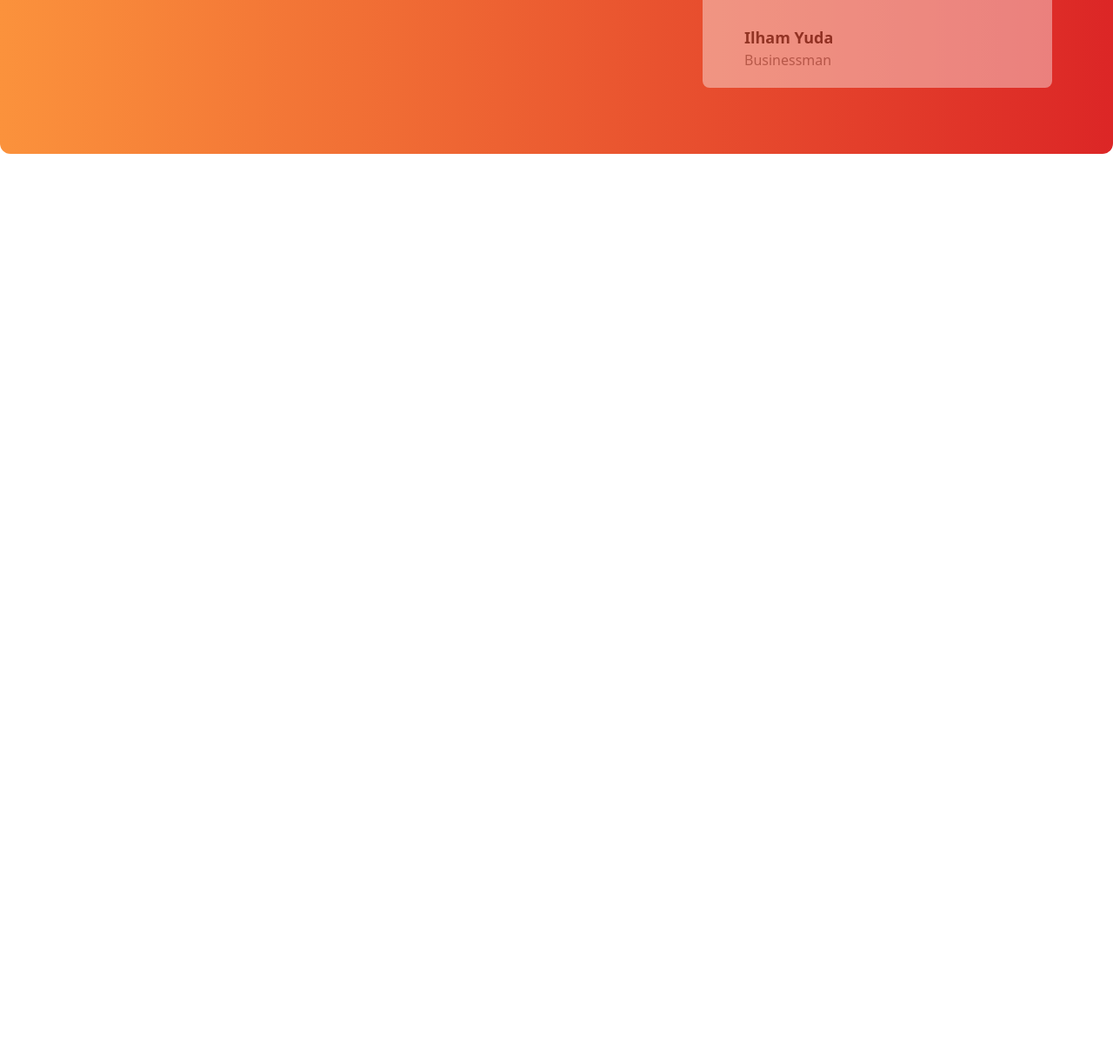
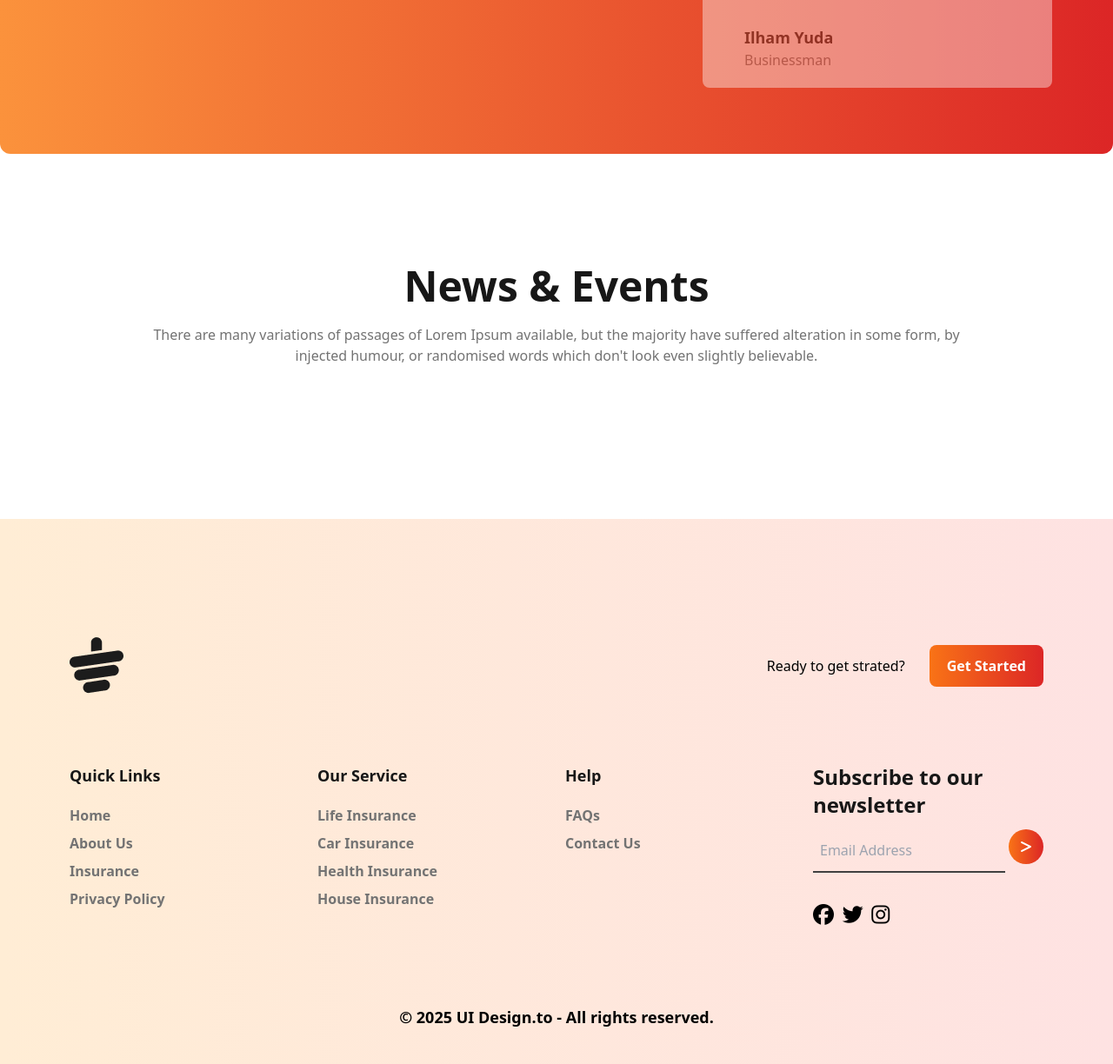
Before and after one commit to Ibrahim-Roni/tea-house-by-tailwind, a plain HTML site: page index.html in a window 1280 px wide. Shown: the part 2672-3896 px from the top of the page at 87% size. Before the commit the page ends 2945 px from the top, so only its background shows below. Drawn offline with nearby package versions, Linux system fonts and the light colour scheme.

Commit message:
added the footer section

```diff
--- a/index.html
+++ b/index.html
@@ -180,7 +180,109 @@
                 </div>
             </div>
           </section>
+
+          <!-- News & Events Section -->
+          <section class="mb-24 py-8">
+            <!-- Title Section -->
+            <div class="text-center w-9/12 mx-auto">
+              <h1 class=" text-5xl font-extrabold mb-5 text-neutral-900">News & Events</h1>
+              <p class="text-neutral-500 mb-12">There are many variations of passages of Lorem Ipsum available, but the majority have suffered alteration in some form, by injected humour, or randomised words which don't look even slightly believable.</p>
+          </div>
+            <!-- Image Section -->
+            <div></div>
+          </section>
     </main>
+
+
+    <!-- Footer -->
+     <footer class="bg-gradient-to-r from-orange-100 to-red-100 py-10 px-5 md:px-20">
+      <div class="container mx-auto mt-24">
+        <!-- Footer Heading -->
+         <div class="mb-8 flex justify-between">
+          <div class="">
+            <img src="./images/cup.png" alt="">
+          </div>
+          <div class="flex items-center gap-7">
+            <h3>Ready to get strated?</h3>
+            <button class="bg-gradient-to-r from-orange-500 to-red-600 text-white rounded-lg px-5 py-3 font-bold">Get Started</button>
+          </div>
+         </div>
+         <!-- Footer links -->
+          <div class="grid grid-cols-1 md:grid-cols-2 lg:grid-cols-4 gap-5">
+
+            <!-- First Column -->
+            <div class="mt-12">
+              <h4 class="text-lg font-bold text-neutral-900 mb-3">Quick Links</h4>
+              <ul class="my-5 text-neutral-500 font-semibold">
+                <li class="my-2">
+                  <a class="hover:text-red-600" href="#">Home</a>
+                </li>
+                <li class="my-2">
+                  <a class="hover:text-red-600" href="#">About Us</a>
+                </li>
+                <li class="my-2">
+                  <a class="hover:text-red-600" href="#">Insurance</a>
+                </li>
+                <li class="my-2">
+                  <a class="hover:text-red-600" href="#">Privacy Policy</a></li>
+              </ul>
+            </div>
+
+            <!-- Second Column -->
+            <div class="mt-12">
+              <h4 class="text-lg font-bold text-neutral-900 mb-3">Our Service</h4>
+              <ul class="my-5 text-neutral-500 font-semibold">
+                <li class="my-2">
+                  <a class="hover:text-orange-600" href="#">Life Insurance</a>
+                </li>
+                <li class="my-2">
+                  <a class="hover:text-orange-600" href="#">Car Insurance</a>
+                </li>
+                <li class="my-2">
+                  <a class="hover:text-orange-600" href="#">Health Insurance</a>
+                </li>
+                <li class="my-2">
+                  <a class="hover:text-orange-600" href="#">House Insurance</a></li>
+              </ul>
+            </div>
+
+            <!-- Third Column -->
+            <div class="mt-12">
+              <h4 class="text-lg font-bold text-neutral-900 mb-3">Help</h4>
+              <ul class="my-5 text-neutral-500 font-semibold">
+                <li class="my-2">
+                  <a class="hover:text-red-600" href="#">FAQs</a>
+                </li>
+                <li class="my-2">
+                  <a class="hover:text-red-600" href="#">Contact Us</a>
+                </li>
+              </ul>
+            </div>
+
+            <!-- Forth Column -->
+            <div class="mt-12">
+              <h4 class="text-2xl font-bold text-neutral-900 mb-3">Subscribe to our <br> newsletter</h4>
+              <div class="flex flex-col space-y-2">
+                <div class="flex justify-between">
+                  <input class="bg-transparent border-b-2 border-neutral-700 px-2 py-3 w-5/6" type="email" placeholder="Email Address">
+                  <i class="fa-solid fa-greater-than w-10 h-10 bg-gradient-to-r from-orange-500 to-red-600 text-white rounded-full justify-center items-center pt-3 pl-3.5"></i>
+                </div>
+              </div>
+
+              <!-- Icons -->
+              <div class="flex justify-between w-2/6 text-2xl mb-2 mt-8">
+                <a href="#"><i class="fa-brands fa-facebook"></i></a>
+                <a href="#"><i class="fa-brands fa-twitter"></i></a>
+                <a href="#"><i class="fa-brands fa-instagram"></i></a>
+              </div>
+            </div>
+          </div>
+          <!-- Footer paragraph -->
+           <div class="mt-20 text-center">
+            <p class="text-lg font-semibold">&copy; 2025 UI Design.to - All rights reserved.</p>
+           </div>
+      </div>
+     </footer>
 </body>
 </html>
 
```
